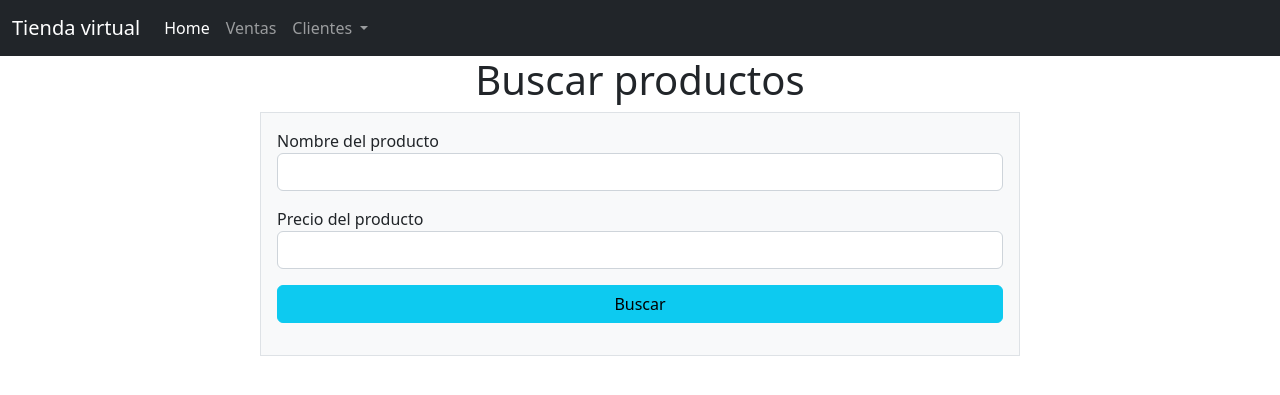
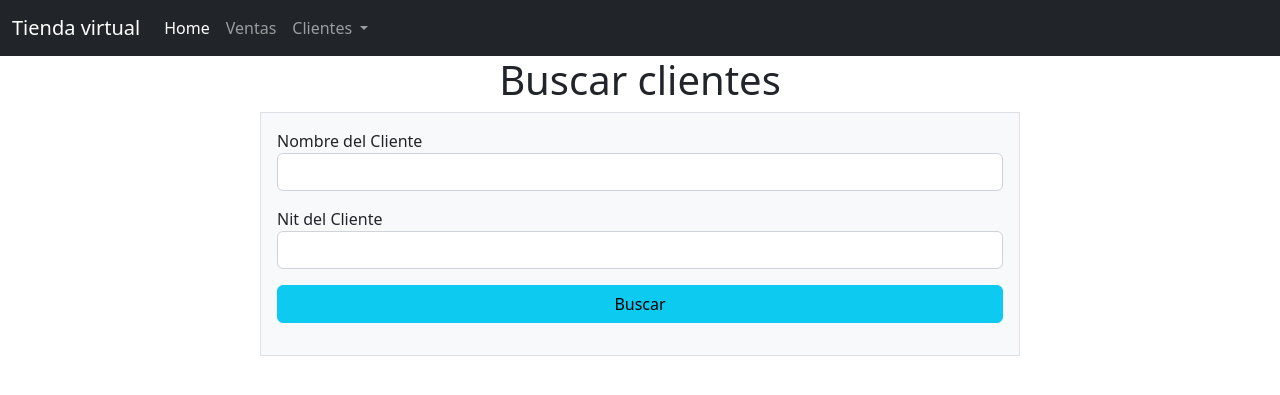
Before and after one commit to dany11279/practica8, a PHP site: page /buscar.php in a window 1280 px wide. Shown: the top 395 px of the page. Run offline with PHP 8.4, Linux system fonts and the light colour scheme.

Commit message:
correji un error en mi archivo buscar

```diff
--- a/vistas/clientes/buscar.php
+++ b/vistas/clientes/buscar.php
@@ -1,19 +1,19 @@
 <?php include_once '../../includes/header.php'?>
 <?php include_once '../../includes/navbar.php'?>
     <div class="container">
-        <h1 class="text-center">Buscar productos</h1>
+        <h1 class="text-center">Buscar clientes</h1>
         <div class="row justify-content-center">
-            <form action="/practica8/controladores/productos/buscar.php" method="GET" class="col-lg-8 border bg-light p-3">
+            <form action="/practica8/controladores/clientes/buscar.php" method="GET" class="col-lg-8 border bg-light p-3">
                 <div class="row mb-3">
                     <div class="col">
-                        <label for="producto_nombre">Nombre del producto</label>
-                        <input type="text" name="producto_nombre" id="producto_nombre" class="form-control">
+                        <label for="cliente_nombre">Nombre del Cliente</label>
+                        <input type="text" name="cliente_nombre" id="cliente_nombre" class="form-control">
                     </div>
                 </div>
                 <div class="row mb-3">
                     <div class="col">
-                        <label for="producto_precio">Precio del producto</label>
-                        <input type="number" step="0.01" min="0" name="producto_precio" id="producto_precio" class="form-control">
+                        <label for="cliente_nit">Nit del Cliente</label>
+                        <input type="number" step="0.01" min="0" name="cliente_nit" id="cliente_nit" class="form-control">
                     </div>
                 </div>
                 <div class="row mb-3">
```
